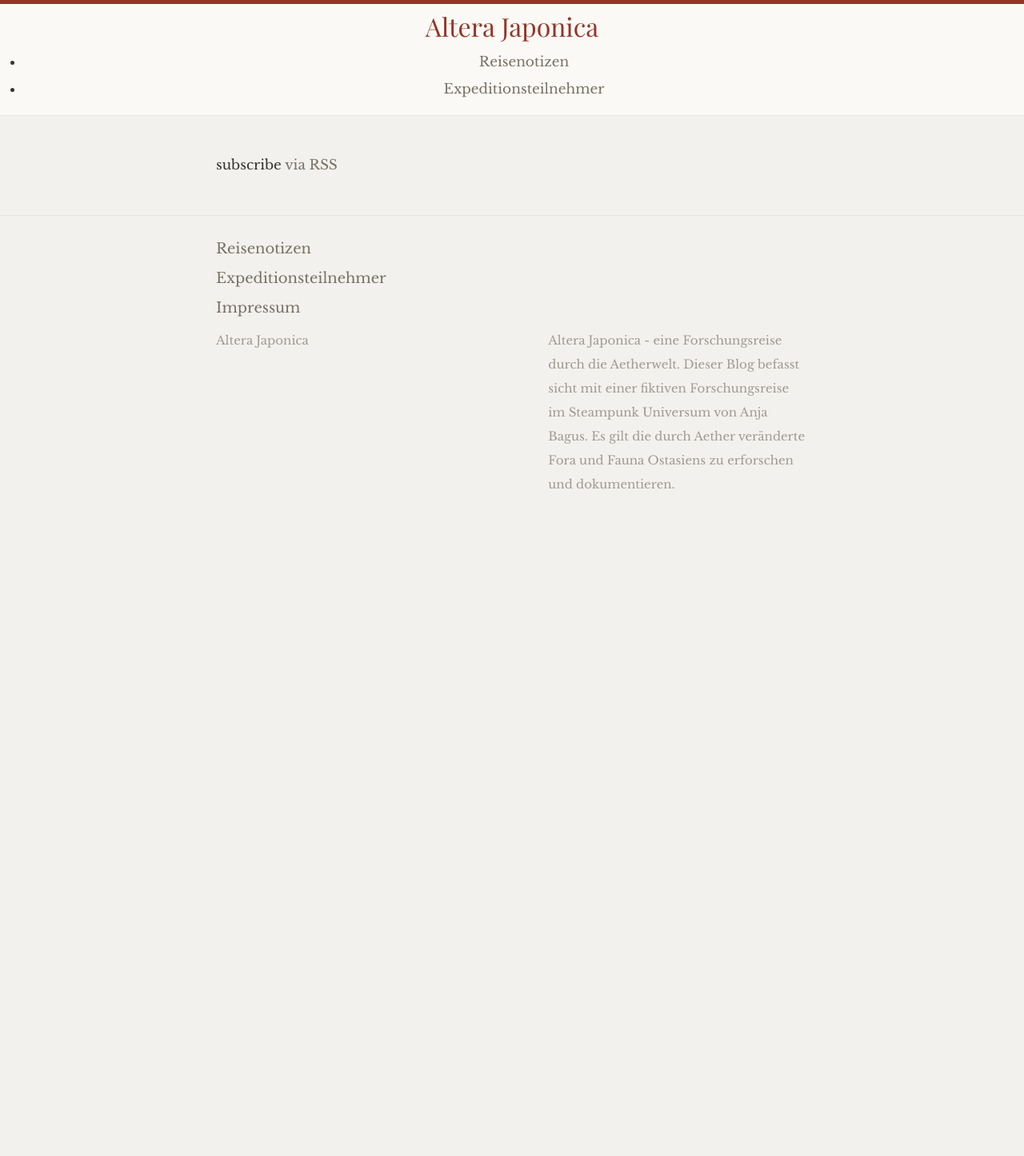
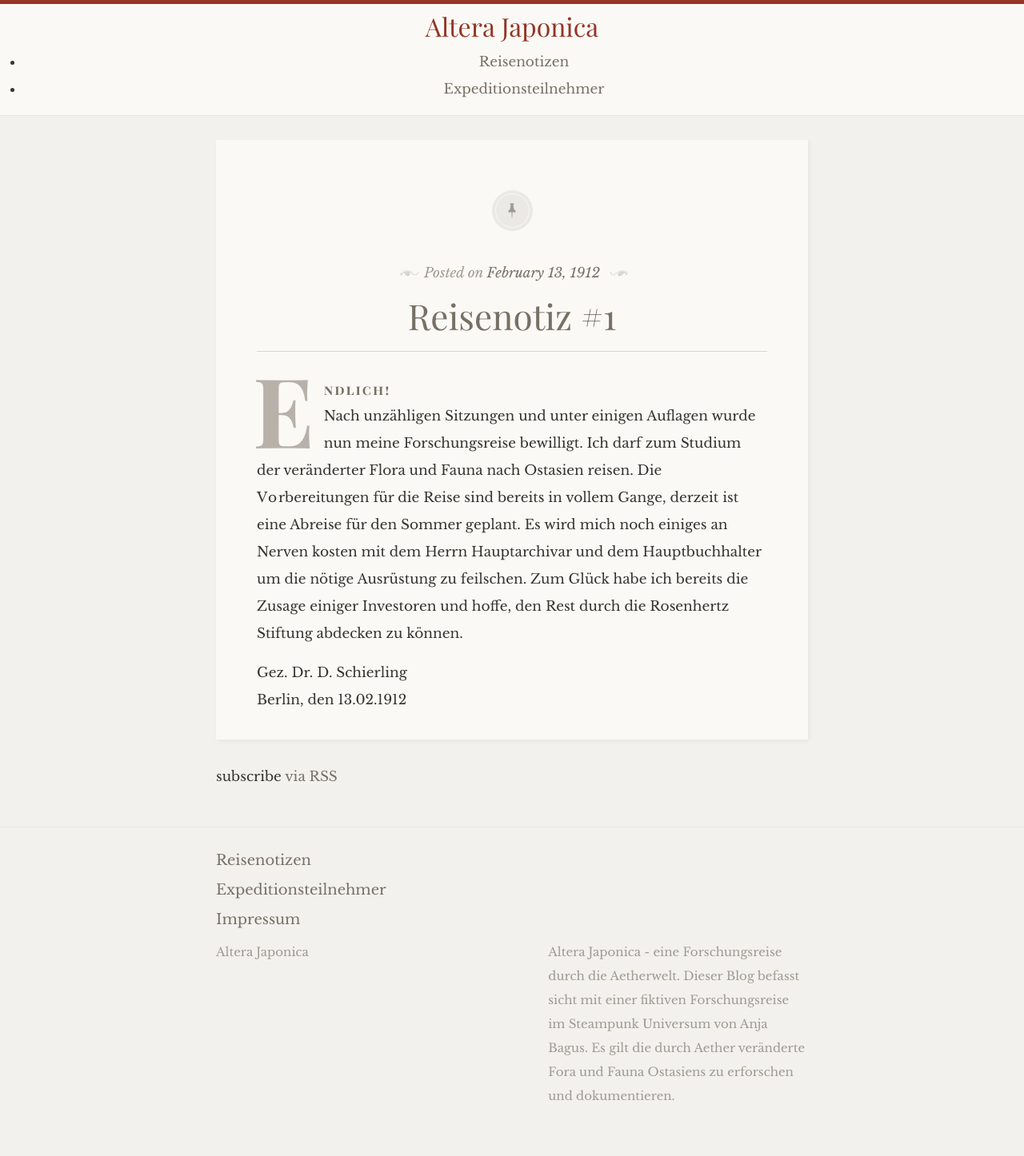
Before and after one commit to Tala/AlteraJaponica, a Jekyll site: the page built from index.html, in a window 1280 px wide. Shown: the whole page at 80% size. Built offline with Jekyll 4.4.1, drawn with Linux system fonts in a browser that asks for light colours; some web fonts are replaced; before the commit the page ends 900 px from its top, so only the background shows below that.

Commit message:
next try using .md files

```diff
--- a/_config.yml
+++ b/_config.yml
@@ -26,11 +26,13 @@ url: "https://tala.github.io/AlteraJaponica/" # the base hostname & protocol for
 
 exclude: ['README.md']
 
+encoding: "utf-8"
+markdown_ext: "markdown,mkdown,mkdn,mkd,md"
+
 # Build settings
 markdown: kramdown
 
-encoding: "utf-8"
-markdown_ext: "markdown,mkdown,mkdn,mkd,md"
+
 
 collections:
     characters:
--- /dev/null
+++ b/_posts/1912-02-13-Reisenotiz-#1.md
@@ -0,0 +1,10 @@
+---
+layout: post
+categories: schierling
+---
+
+Endlich!
+Nach unzähligen Sitzungen und unter einigen Auflagen wurde nun meine Forschungsreise bewilligt. Ich darf zum Studium der veränderter Flora und Fauna nach Ostasien reisen. Die Vorbereitungen für die Reise sind bereits in vollem Gange, derzeit ist eine Abreise für den Sommer geplant. Es wird mich noch einiges an Nerven kosten mit dem Herrn Hauptarchivar und dem Hauptbuchhalter um die nötige Ausrüstung zu feilschen. Zum Glück habe ich bereits die Zusage einiger Investoren und hoffe, den Rest durch die Rosenhertz Stiftung abdecken zu können.
+
+Gez. Dr. D. Schierling
+Berlin, den 13.02.1912
```
